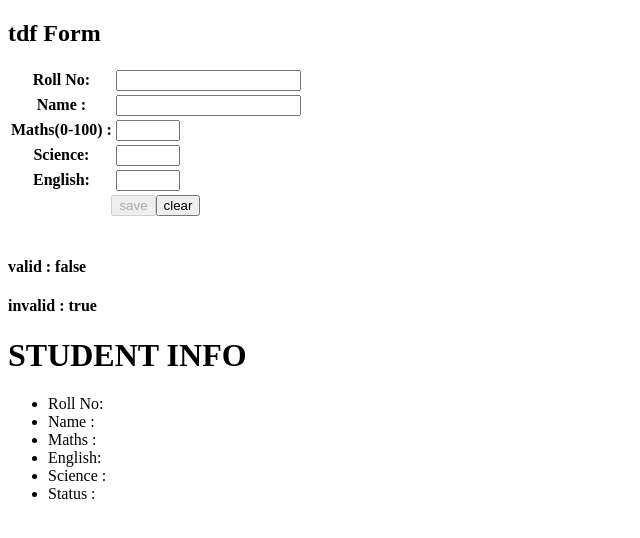
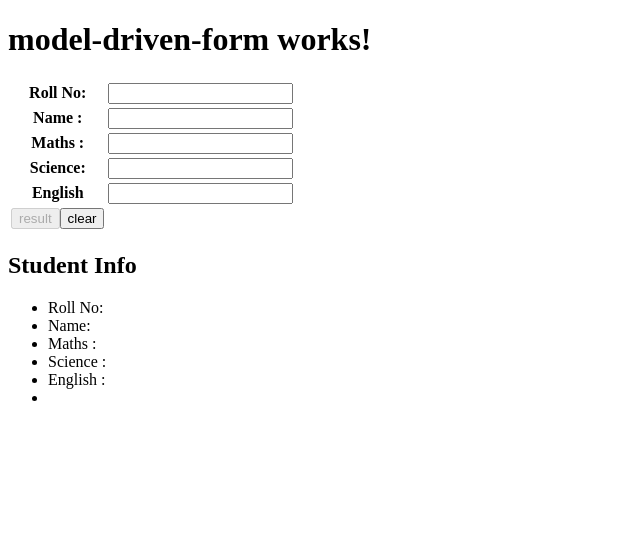
Before and after one commit to viralsir/First-Angular, an Angular app: page / in a window 1280 px wide. Shown: the top 538 px of the page, without its empty margins (0-640 px from the left). Built offline with nearby package versions, Linux system fonts and the light colour scheme.

Commit message:
model driven form has been added.

```diff
--- a/src/app/app.component.html
+++ b/src/app/app.component.html
@@ -28,4 +28,5 @@
 <hr/>
 <app-template-driven-form></app-template-driven-form>-->
 
-<app-tdf></app-tdf>
+<!--<app-tdf></app-tdf>-->
+<app-model-driven-form></app-model-driven-form>
--- /dev/null
+++ b/src/app/model-driven-form/model-driven-form.component.html
@@ -0,0 +1,45 @@
+<h1>model-driven-form works!</h1>
+<form [formGroup]="StudentFormGroup" (ngSubmit)="pass_fail()">
+   <table>
+     <tr>
+       <th>
+         Roll No:
+       </th>
+       <td>
+         <input type="number" formControlName="rno" >
+       </td>
+     </tr>
+     <tr>
+       <th>Name :</th>
+       <td><input type="text" formControlName="name"></td>
+     </tr>
+     <tr>
+       <th>Maths :</th>
+       <td><input type="number" formControlName="maths" ></td>
+     </tr>
+     <tr>
+       <th>Science:</th>
+       <td><input type="number" formControlName="science" ></td>
+     </tr>
+     <tr>
+       <th>English</th>
+       <td><input type="number" formControlName="english" ></td>
+     </tr>
+     <tr>
+       <th>
+         <input type="submit" value="result" [disabled]="StudentFormGroup.invalid">
+         <input type="reset" value="clear">
+       </th>
+     </tr>
+   </table>
+</form>
+
+<h2> Student Info</h2>
+<ul>
+  <li> Roll No: {{StudentFormGroup.value.rno}}</li>
+  <li> Name: {{StudentFormGroup.value.name}}</li>
+  <li> Maths : {{StudentFormGroup.value.maths}}</li>
+  <li> Science : {{StudentFormGroup.value.science}}</li>
+  <li> English : {{StudentFormGroup.value.english}}</li>
+  <li>{{status}}</li>
+</ul>
--- /dev/null
+++ b/src/app/model-driven-form/model-driven-form.component.ts
@@ -0,0 +1,41 @@
+import { Component } from '@angular/core';
+import {FormControl, FormGroup, Validators} from "@angular/forms";
+
+@Component({
+  selector: 'app-model-driven-form',
+  templateUrl: './model-driven-form.component.html',
+  styleUrls: ['./model-driven-form.component.css']
+})
+export class ModelDrivenFormComponent {
+
+  StudentFormGroup=new FormGroup({
+    rno:new FormControl("",[Validators.required]),
+    name:new FormControl("",[Validators.required,Validators.minLength(3)]),
+    maths:new FormControl("",[Validators.required,Validators.min(0),Validators.max(100)]),
+    science:new FormControl("",[Validators.required,Validators.min(0),Validators.max(100)]),
+    english:new FormControl("",[Validators.required,Validators.min(0),Validators.max(100)])
+  })
+  status:string="";
+  studentView() {
+    console.log(this.StudentFormGroup.value);
+   //  this.studentformdata=this.StudentFormGroup.value;
+  }
+
+  pass_fail()
+  {
+     let student=this.StudentFormGroup.value;
+     if(student.maths !=undefined && student.english !=undefined && student.science != undefined) {
+
+
+       // @ts-ignore
+       if (student.maths >= 35 && student.english >= 35 && student.science >= 35) {
+         this.status = "student is pass";
+       } else {
+         this.status = "student is fail";
+       }
+     }
+   //  this.StudentFormGroup.reset();
+  }
+
+
+}
--- a/src/app/two-way-databinding/two-way-databinding.component.html
+++ b/src/app/two-way-databinding/two-way-databinding.component.html
@@ -1,6 +1,6 @@
 <p>two-way-databinding works!</p>
 <h1>Two way Data Binding</h1>
 
-Name : <input type="text" size="20" [(ngModel)]="name">`
+Name : <input type="text" size="20" [(ngModel)]="name">
 
 Youre Name is {{name}}
```
Also changed, not shown: src/app/app.module.ts (+9 -6 lines), src/app/model-driven-form/model-driven-form.component.css (added), 1 other file (tests, documents, lock files or other folders).
